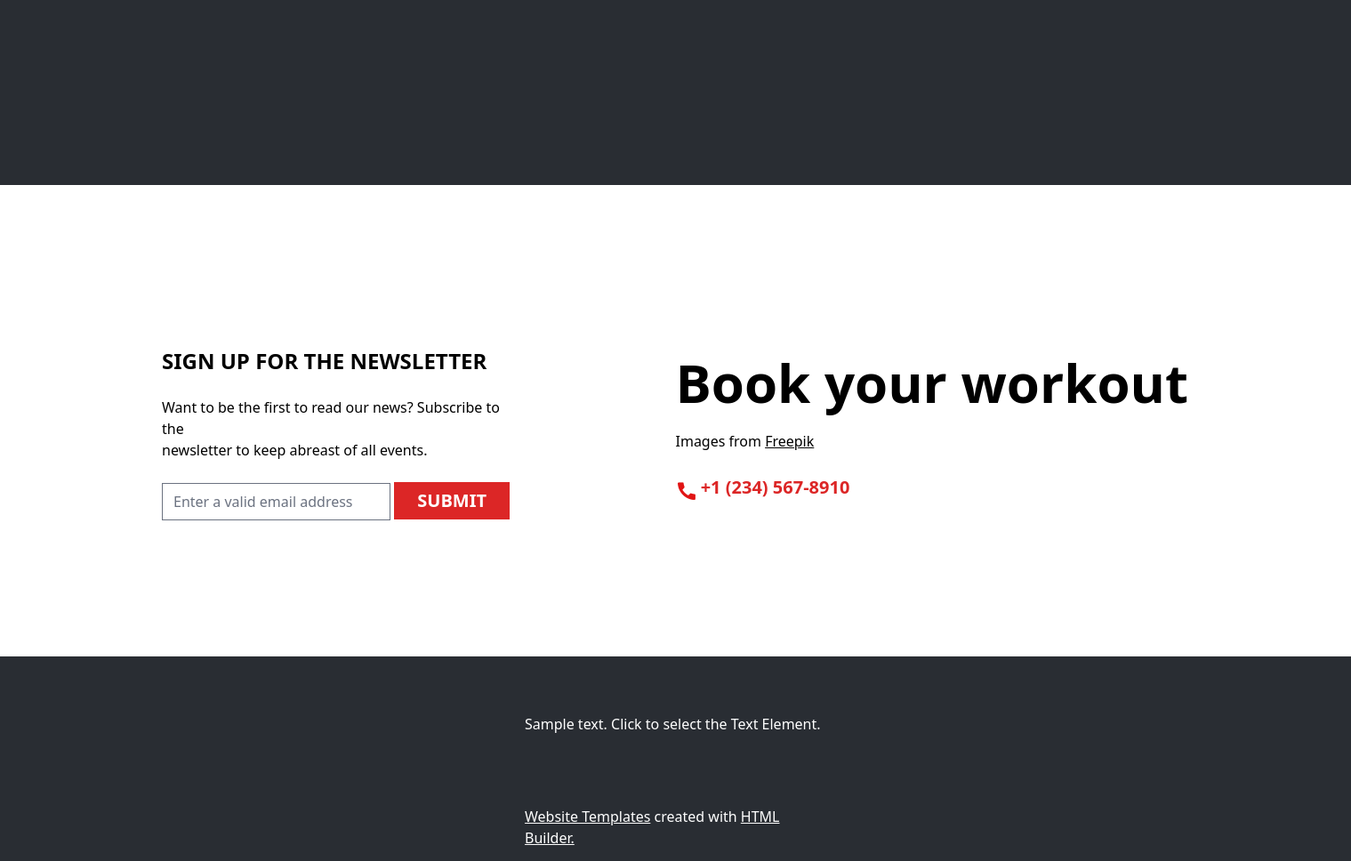
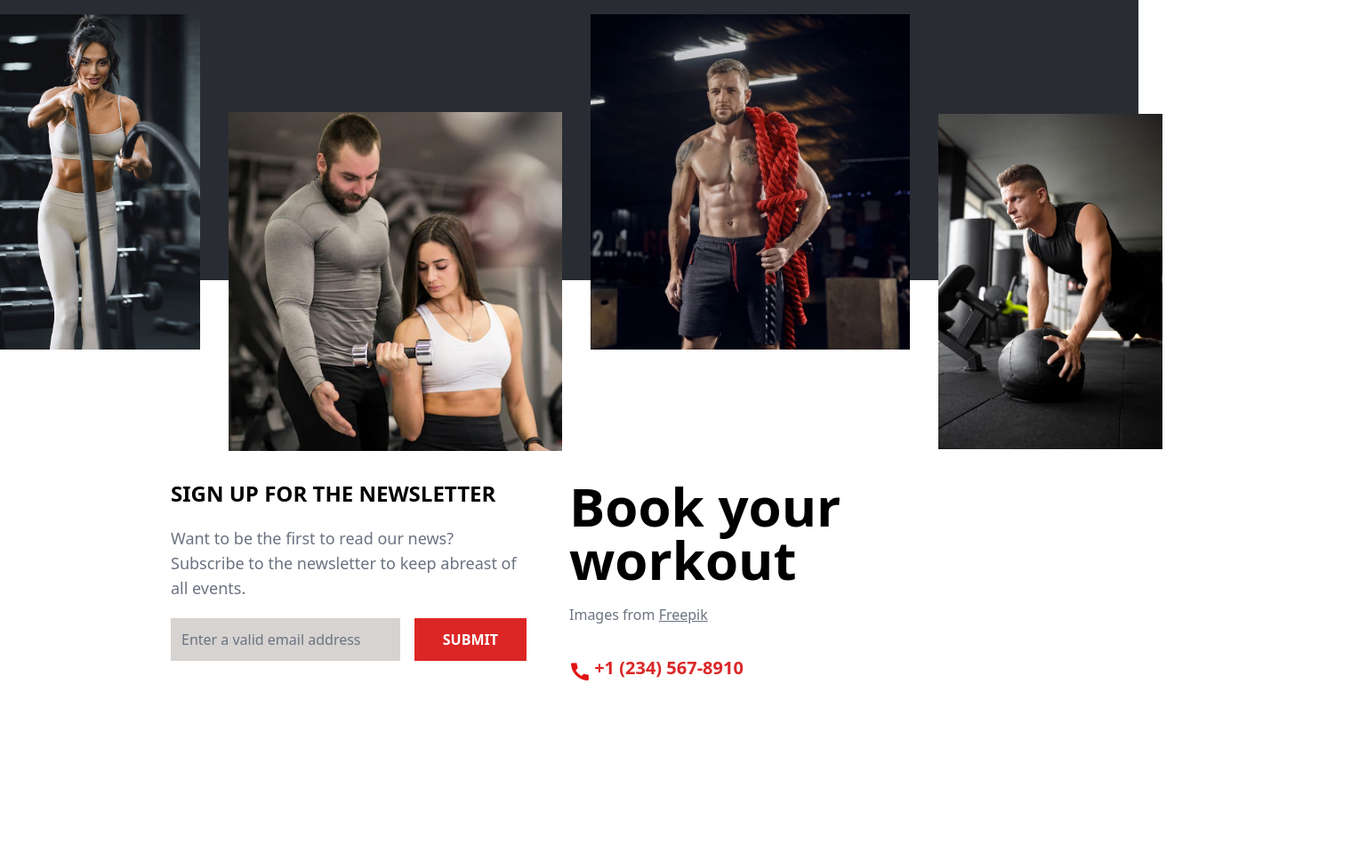
Before and after one commit to sajid7422/gymblack, a plain HTML site: page index.html in a window 1280 px wide. Shown: the part 5580-6548 px from the top of the page at 89% size, 1519 px wide, since content can reach past the window. After the commit the page ends 6457 px from the top, so only its background shows below. Drawn offline with nearby package versions, Linux system fonts and the light colour scheme.

Commit message:
done allmost

```diff
--- a/index.html
+++ b/index.html
@@ -201,9 +201,9 @@
     </section>
     <section>
         <div style="background-image:url(9th.jpg); background-repeat: no-repeat; background-size: cover;"
-            class="p-[250px] pt-[320px]">
-            <div style="position: relative; top: 140px; position: relative;left: -28px;">
-                <div style=""><img src="commas.png" alt=""></div>
+            class="p-[250px] pt-[320px]" >
+            <div>
+                <div ><img src="commas.png" alt="commas" class="w-[100px]"></div>
                 <div class="text-white font-bold text-2xl" style="line-height: 40px;">“The best gym in NYC. Coaches are
                     super friendly <br> and knowledgeable; if you want to be in great shape <br> this is the place to go
                     to.”</div>
@@ -212,30 +212,43 @@
             </div>
         </div>
     </section>
-    <section>
-        <div style="background-color: #292d33; width: 1519px; height: 358px;">
+    <section style="background: #292d33;">
+        <div class="flex gap-8 items-center justify-center">
+            <img src="01st.jpg" alt="" class="h-[377px] relative top-20">
+            <img src="02nd.jpg" alt="" class="h-[381px] relative top-48">
+            <img src="03rd.jpg" alt="" class="h-[377px] relative top-20">
+            <img src="04th.jpg" alt="" class="h-[377px] relative top-48">
 
         </div>
+
+
+
     </section>
-    <section class="bg-white w-[1519px] h-[530px] grid grid-cols-2" style="">
-        <div class="p-[182px]">
-            <div class="text-2xl font-bold">SIGN UP FOR THE NEWSLETTER</div>
-            <div class="mt-6">Want to be the first to read our news? Subscribe to the <br> newsletter to keep abreast of all events.</div>
-            <span> <input type="text" placeholder="Enter a valid email address" height="600px"></span>
-            <span>
-                <button class="bg-red-600 text-xl font-bold text-white w-[130px] h-[42px] mt-6 hover:bg-black">SUBMIT</button>
-            </span>
+    <section class="bg-white">
+        <div class="px-48 pt-56 pb-28">
+           <div class="grid grid-cols-2 ">
+            <div class="pr-12 ">
+                <div class="text-2xl font-bold">SIGN UP FOR THE NEWSLETTER</div>
+                <div class="my-5 text-gray-500 text-lg">Want to be the first to read our news? Subscribe to the newsletter to keep abreast of all events.</div>
+                <div class="flex gap-4">
+                    <input type="text"  placeholder="Enter a valid email address" class="bg-stone-300 w-full border-0 .placeholder-gray-400" />
+                    <button class="bg-red-600 text-white px-8 py-3 font-bold hover:bg-black">SUBMIT</button>
+                </div>
+            </div>
+            <div>
+                <div class="text-6xl font-bold">Book your workout</div>
+                <div class="my-5 text-gray-500 ">Images from <span class="underline">Freepik</span></div>
+                <div>
+                    <span style="display: inline-block; height: 15px;" class="mt-5"><img src="Telephone.png" alt=""></span>
+                    <span class="text-red-600 font-bold text-xl"> +1  (234)  567-8910 </span>
+
+                </div>
+            </div>
+           </div>
         </div>
-        <div class="p-[182] flex flex-col py-48">
-            <div class="text-6xl font-bold">Book your workout</div>
-            <div class="mt-6">Images from <span class="underline">Freepik</span></div>
-            <div style="background-size: 200px 100px;">
-                <span style="display: inline-block; height: 15px;" class="mt-8"><img src="Telephone.png" alt=""></span>
-                <span class="text-red-600 font-bold text-xl"> +1  (234)  567-8910 </span>
 
-            </div>
     </section>
-    <section>
+    <!-- <footer>
         <div style="background-color: #292d33; width: 1519px; height: 230px;" class="flex flex-col">
             <div class="px-[590px]">
             <div class="text-white mt-16">Sample text. Click to select the Text Element.</div>
@@ -246,7 +259,7 @@
 
         </div>
     </div>
-    </section>
+    </footer> -->
 
 
 
```
